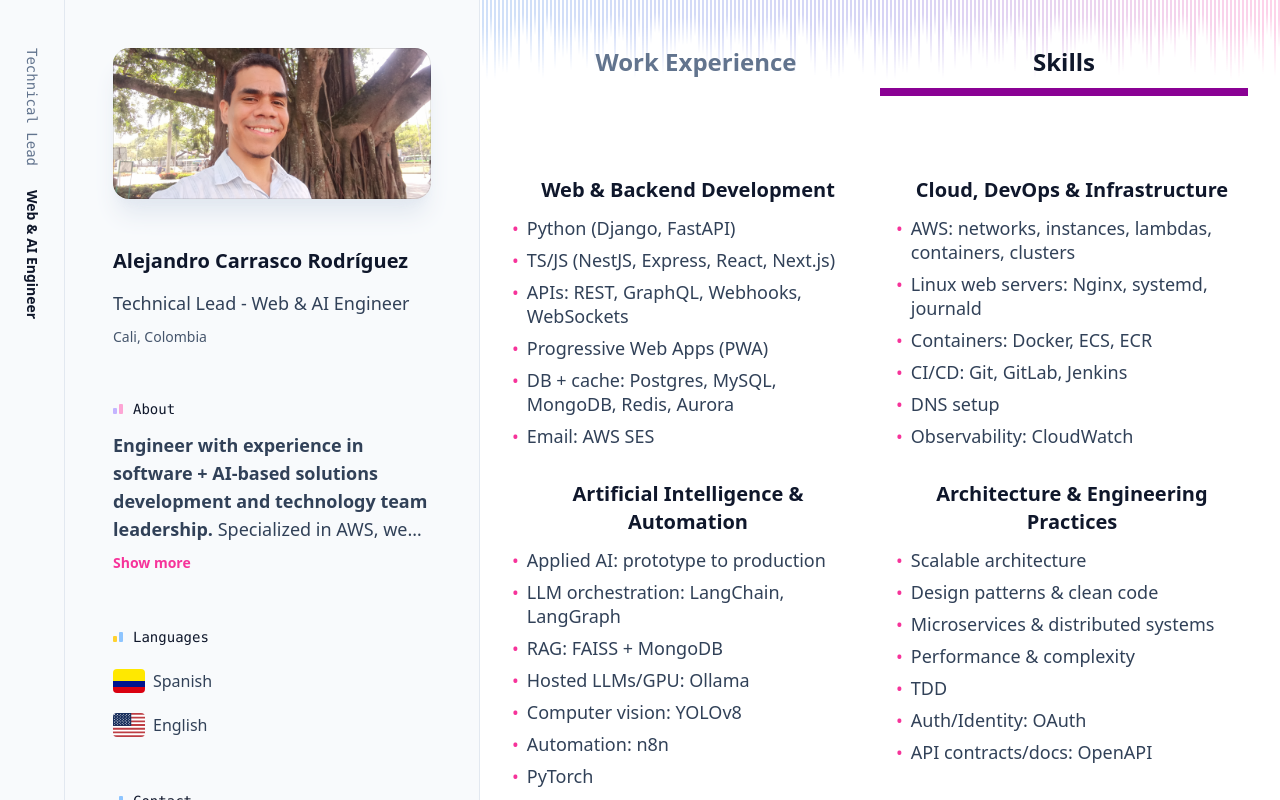
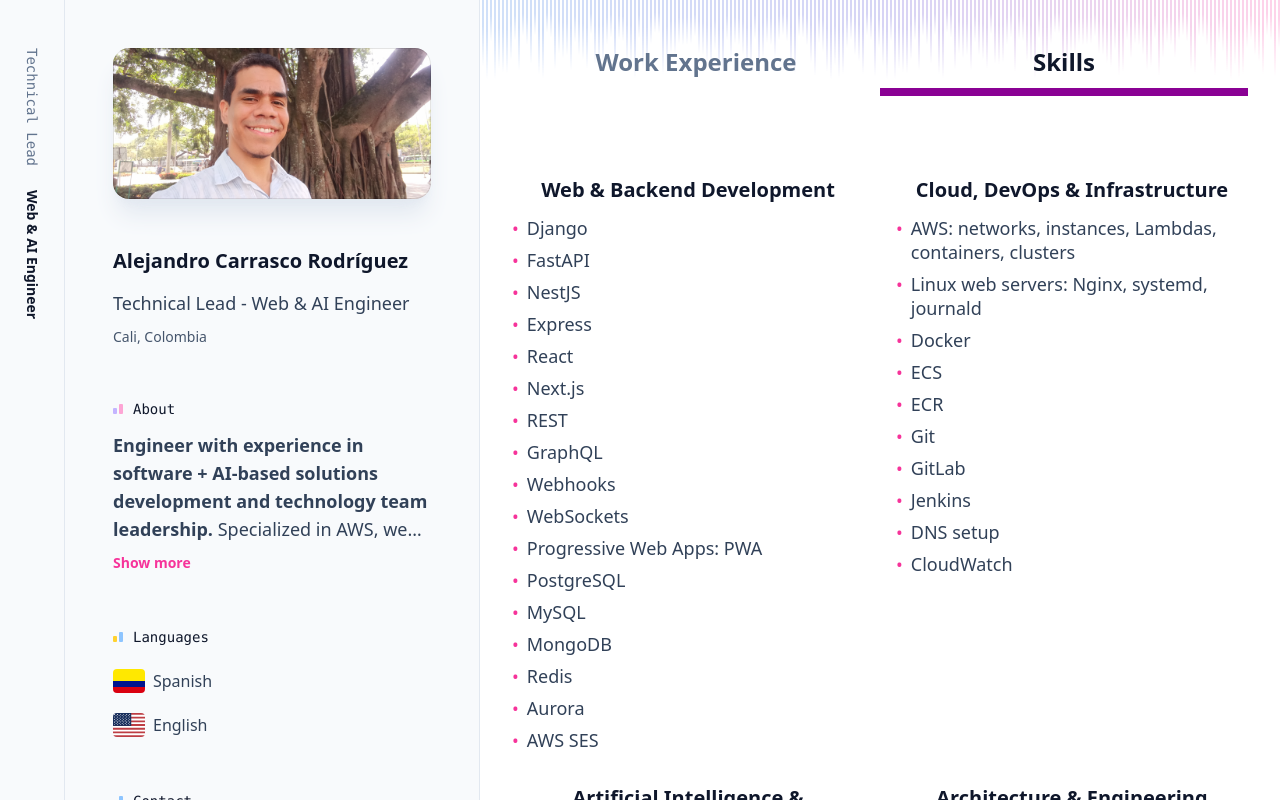
Before and after one commit to Alejandr0CR/website-2026, a Next.js app: page / in a window 1280 px wide. Both pictures are taken after a click on the tab "Skills". Shown: the top 800 px of the page. Built offline with nearby package versions, Linux system fonts and the light colour scheme; a web font is replaced by a local one.

Commit message:
fix: improve clarity and consistency in skills section

```diff
--- a/src/components/SkillsPanel.tsx
+++ b/src/components/SkillsPanel.tsx
@@ -4,34 +4,52 @@
   {
     title: 'Web & Backend Development',
     items: [
-      'Python (Django, FastAPI)',
-      'TS/JS (NestJS, Express, React, Next.js)',
-      'APIs: REST, GraphQL, Webhooks, WebSockets',
-      'Progressive Web Apps (PWA)',
-      'DB + cache: Postgres, MySQL, MongoDB, Redis, Aurora',
-      'Email: AWS SES',
+      'Django',
+      'FastAPI',
+      'NestJS',
+      'Express',
+      'React',
+      'Next.js',
+      'REST',
+      'GraphQL',
+      'Webhooks',
+      'WebSockets',
+      'Progressive Web Apps: PWA',
+      'PostgreSQL',
+      'MySQL',
+      'MongoDB',
+      'Redis',
+      'Aurora',
+      'AWS SES',
     ],
   },
   {
     title: 'Cloud, DevOps & Infrastructure',
     items: [
-      'AWS: networks, instances, lambdas, containers, clusters',
+      'AWS: networks, instances, Lambdas, containers, clusters',
       'Linux web servers: Nginx, systemd, journald',
-      'Containers: Docker, ECS, ECR',
-      'CI/CD: Git, GitLab, Jenkins',
+      'Docker',
+      'ECS',
+      'ECR',
+      'Git',
+      'GitLab',
+      'Jenkins',
       'DNS setup',
-      'Observability: CloudWatch',
+      'CloudWatch',
     ],
   },
   {
     title: 'Artificial Intelligence & Automation',
     items: [
       'Applied AI: prototype to production',
-      'LLM orchestration: LangChain, LangGraph',
-      'RAG: FAISS + MongoDB',
-      'Hosted LLMs/GPU: Ollama',
-      'Computer vision: YOLOv8',
-      'Automation: n8n',
+      'LangChain',
+      'LangGraph',
+      'RAG',
+      'FAISS',
+      'MongoDB',
+      'Ollama',
+      'YOLOv8',
+      'n8n',
       'PyTorch',
       'Data analysis & visualization',
     ],
@@ -40,12 +58,14 @@
     title: 'Architecture & Engineering Practices',
     items: [
       'Scalable architecture',
-      'Design patterns & clean code',
-      'Microservices & distributed systems',
+      'Design patterns',
+      'Clean code',
+      'Microservices',
+      'Distributed systems',
       'Performance & complexity',
       'TDD',
-      'Auth/Identity: OAuth',
-      'API contracts/docs: OpenAPI',
+      'OAuth',
+      'OpenAPI',
     ],
   },
   {
@@ -53,11 +73,12 @@
     items: [
       'Tech leadership & mentoring',
       'Agile planning & delivery',
-      'OKRs/KPIs',
+      'OKRs / KPIs',
       'Process & workflow design',
-      'Requirements: SRS',
-      'Modeling/docs: UML',
-      'Architecture styles: layered, hexagonal',
+      'SRS',
+      'UML',
+      'Layered architecture',
+      'Hexagonal architecture',
       'Data-driven decisions',
     ],
   },
```
